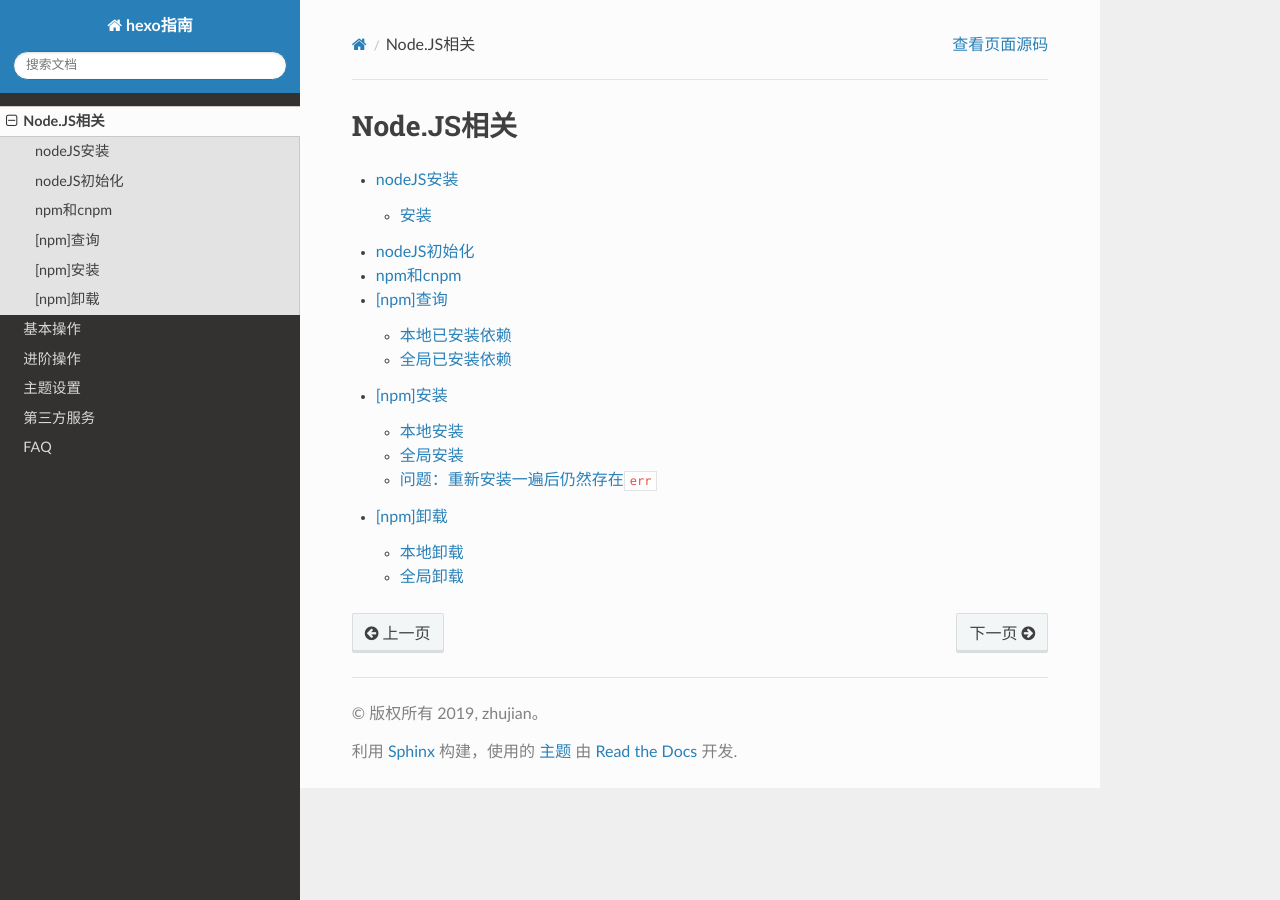
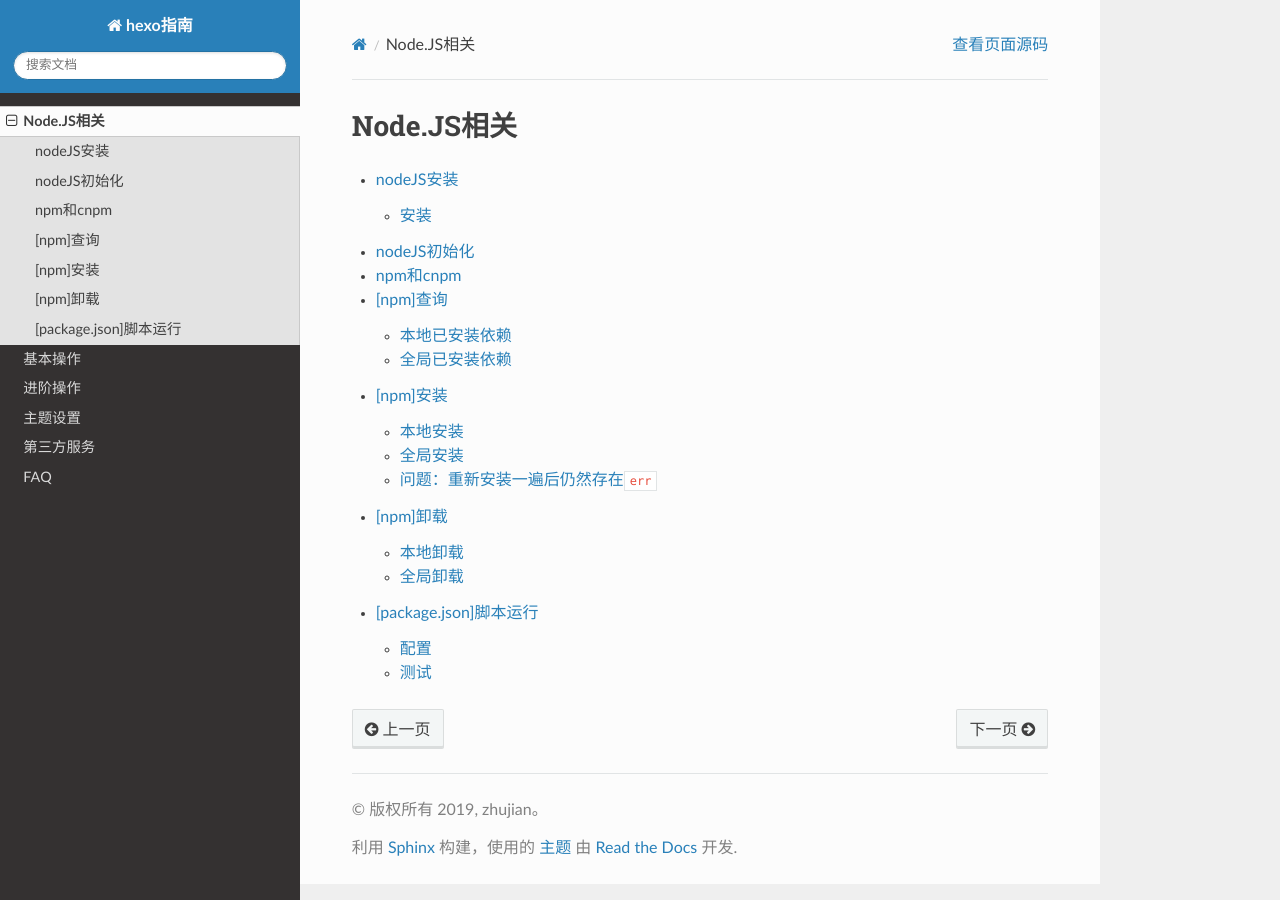
Before and after one commit to Document-Collection/blog-website-building-guide, a Sphinx documentation site: the page built from docs/source/node.rst, in a window 1280 px wide. Built offline with Sphinx 7.4.7 and the Read the Docs theme 2.0.0, drawn with Linux system fonts in a browser that asks for light colours; some of the changed lines change nothing that is shown.

Commit message:
docs(node): npm run运行脚本命令

````diff
--- a/docs/source/node.rst
+++ b/docs/source/node.rst
@@ -11,3 +11,4 @@ Node.JS相关
    node/[npm]查询
    node/[npm]安装
    node/[npm]卸载
+   node/[package.json]脚本运行
--- /dev/null
+++ b/docs/source/node/[package.json]脚本运行.md
@@ -0,0 +1,54 @@
+
+# [package.json]脚本运行
+
+参考：[npm run](http://javascript.ruanyifeng.com/nodejs/npm.html#toc12)
+
+`node`支持运行`linux`脚本命令，可以在`package.json`中进行配置
+
+## 配置
+
+在`package.json`文件中预添加脚本，格式如下：
+
+```
+{
+
+    "scripts": {
+        "script-1": "commands",
+        "script-2": "commands",
+        "script-3": "commands"
+    }
+}
+```
+
+配置完成后，使用命令[npm run](https://docs.npmjs.com/cli/run-script.html#description)运行
+
+```
+$ npm run script-1
+```
+
+## 测试
+
+比如添加测试脚本如下：
+
+```
+{
+  ...
+  ...
+  "scripts": {
+    "test": "echo \"hello nodejs\""
+  },
+  ...
+  ...
+}
+```
+
+使用命令`npm run`运行
+
+```
+$ npm run test
+
+> nodejs_test@1.0.0 test /home/zj/Downloads/nodejs_test
+> echo "hello nodejs"
+
+hello nodejs
+```
````
